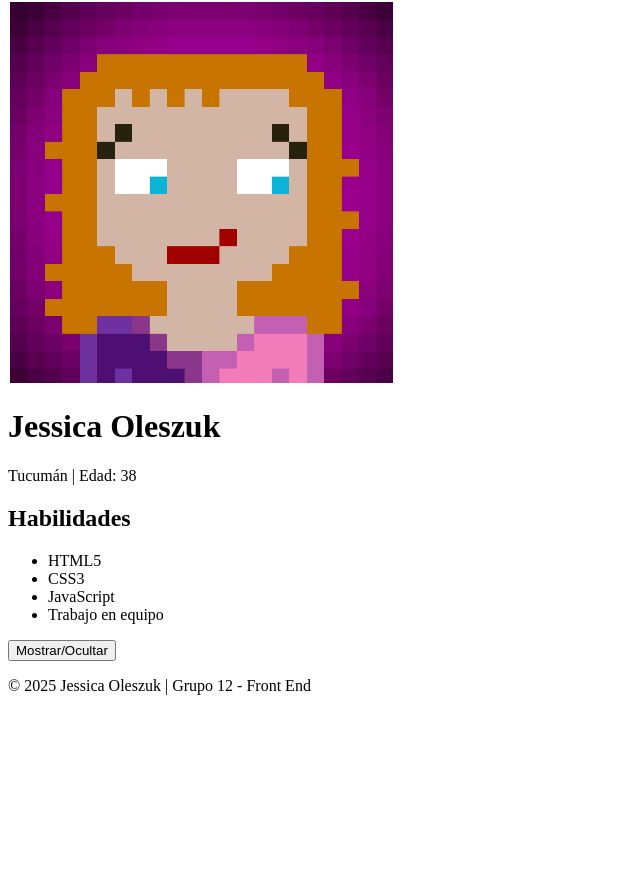
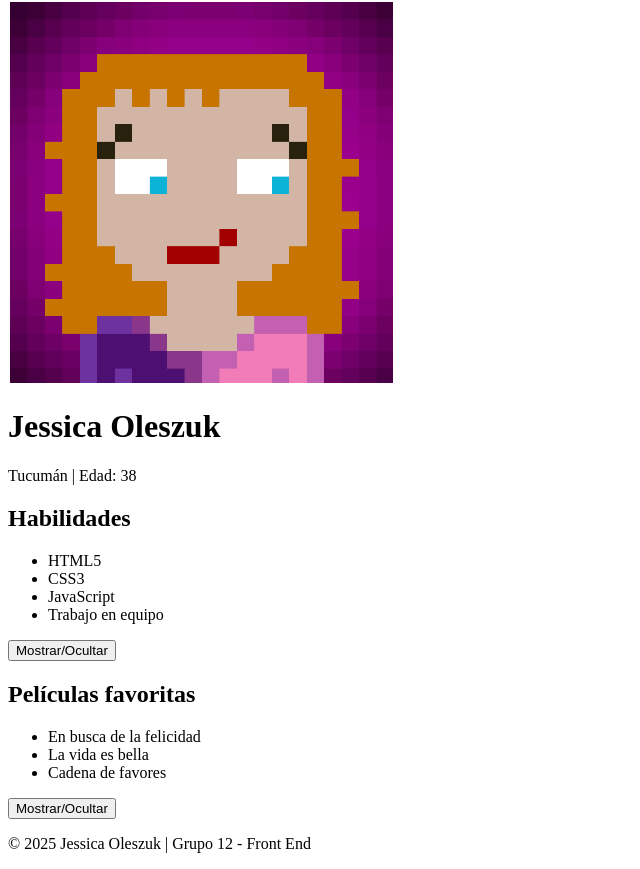
Before and after one commit to Ana-Galvez/TP2-FRONT-END, a React (Vite) app: page /integrantes/jessica in a window 1280 px wide. Shown: the part 183-1052 px from the top of the page, without its empty margins (0-640 px from the left). Before the commit the page ends 894 px from the top, so only its background shows below. Built offline with nearby package versions, Linux system fonts and the light colour scheme.

Commit message:
feat: agregado películas a los integrantes correspondientes

```diff
--- /dev/null
+++ b/src/componentes/PeliculasFavoritas.jsx
@@ -0,0 +1,11 @@
+import { useRef } from "react";
+
+const PeliculasFavoritas = ({children}) => {
+  const sectionRef = useRef(null);
+  return (
+    <section className="footer" ref={sectionRef}>
+      {children}
+    </section>
+  )
+}
+export default PeliculasFavoritas
--- a/src/integrantes/Ana.jsx
+++ b/src/integrantes/Ana.jsx
@@ -6,6 +6,7 @@ import Sidebar from "../componentes/Sidebar";
 import HeaderIntegrantes from "../componentes/HeaderIntegrantes";
 import Footer from "../componentes/Footer";
 import Habilidadades from "../componentes/Habilidadades";
+import PeliculasFavoritas from "../componentes/PeliculasFavoritas";
 
 const Ana = () => {
 
@@ -35,6 +36,11 @@ const Ana = () => {
          </ul>
         <button>Mostrar/Ocultar</button>
       </Habilidadades>
+      <PeliculasFavoritas>
+        <h2>Películas favoritas</h2>
+        <ul id="movies-list"><li>Titanic</li><li>Pasajeros</li><li>Diario de una pasión</li></ul>
+        <button>Mostrar/Ocultar</button>
+      </PeliculasFavoritas>
       <Footer>
         <p>
           © 2025 Equipo Retro Front End Grupo 12 —{" "}
--- a/src/integrantes/Jessica.jsx
+++ b/src/integrantes/Jessica.jsx
@@ -2,6 +2,7 @@ import imgJessica from "../assets/jes.png";
 import Sidebar from "../componentes/Sidebar";
 import HeaderIntegrantes from "../componentes/HeaderIntegrantes";
 import Footer from "../componentes/Footer";
+import PeliculasFavoritas from "../componentes/PeliculasFavoritas";
 
 const Jessica = () => {
   return (
@@ -22,6 +23,15 @@ const Jessica = () => {
         </ul>
         <button>Mostrar/Ocultar</button>
       </HeaderIntegrantes>
+      <PeliculasFavoritas>
+        <h2>Películas favoritas</h2>
+        <ul id="Movies-list">
+          <li>En busca de la felicidad</li>
+          <li>La vida es bella</li>
+          <li>Cadena de favores</li>
+        </ul>
+        <button>Mostrar/Ocultar</button>
+      </PeliculasFavoritas>
       <Footer>
         <p>© 2025 Jessica Oleszuk | Grupo 12 - Front End</p>
       </Footer>
--- a/src/integrantes/Virginia.jsx
+++ b/src/integrantes/Virginia.jsx
@@ -4,6 +4,7 @@ import Sidebar from "../componentes/Sidebar";
 import HeaderIntegrantes from "../componentes/HeaderIntegrantes";
 import Footer from "../componentes/Footer";
 import Habilidadades from "../componentes/Habilidadades";
+import PeliculasFavoritas from "../componentes/PeliculasFavoritas";
 
 const Virginia = () => {
   return (
@@ -32,6 +33,14 @@ const Virginia = () => {
             <li>Trabajo en equipo</li>
           </ul>
       </Habilidadades>
+      <PeliculasFavoritas>
+        <h2>Películas </h2>
+        <ul id="peli-list">
+          <li>🎬 Back to the Future</li>
+          <li>🎬 Tron</li>
+          <li>🎬 Ready Player One</li>
+        </ul>
+      </PeliculasFavoritas>
       <Footer>
         <p>© 2025 Grupo 12 — <Link to="/paginas/bitacora">Bitacora</Link></p>
       </Footer>
```
